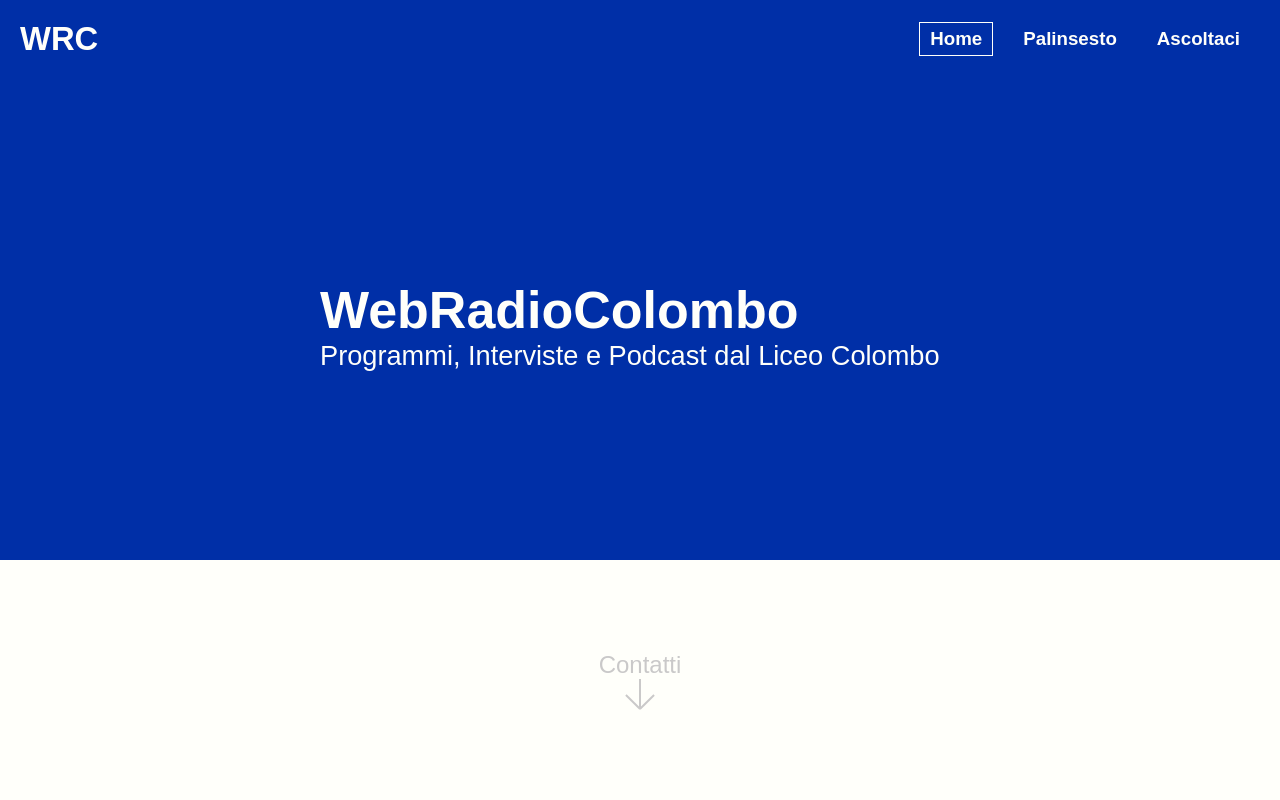
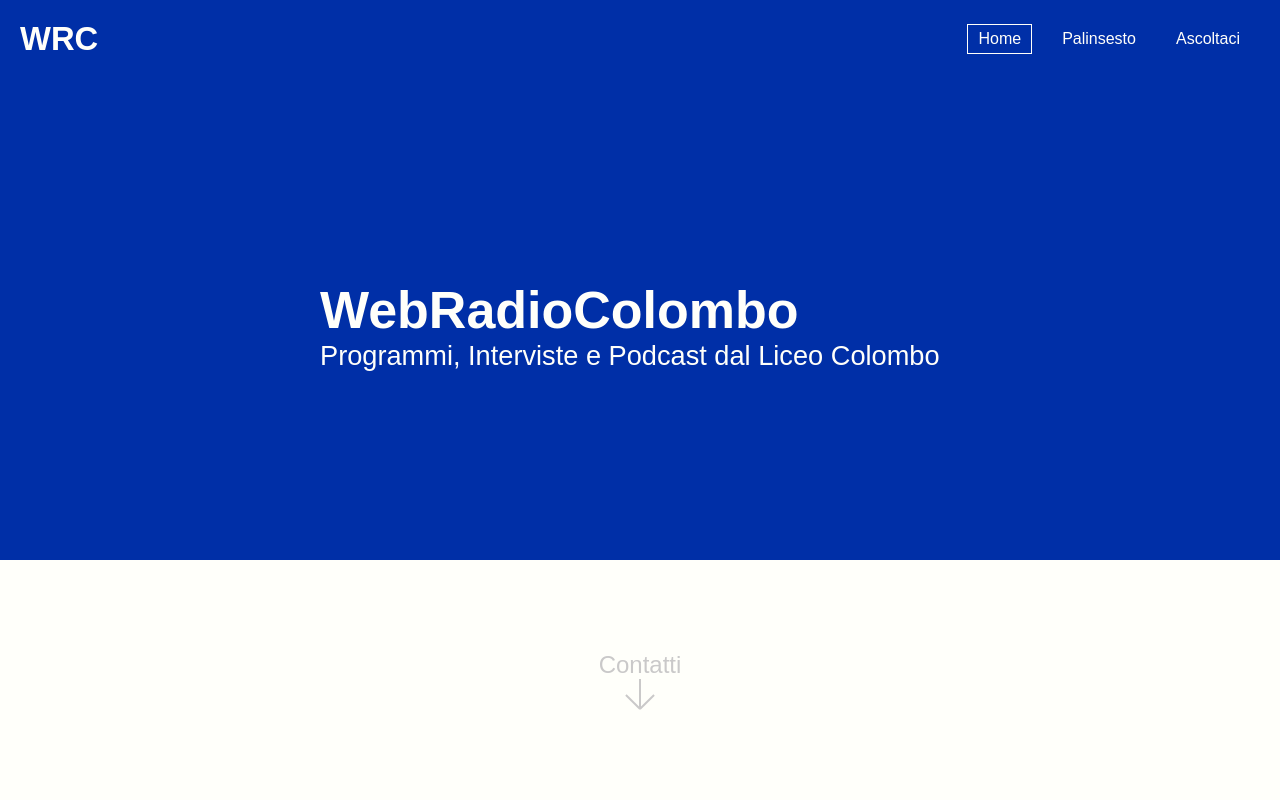
Before and after one commit to WebRadioColombo/webradiocolombo.github.io, a plain HTML site: page index.html in a window 1280 px wide. Shown: the top 800 px of the page. Drawn offline with Linux system fonts and the light colour scheme; a web font is replaced by a local one.

Commit message:
Update index.html

```diff
--- a/index.html
+++ b/index.html
@@ -24,13 +24,13 @@
 
             <div class="pages">
                 <a href="">
-                    <h3>Home</h3>
+                    <p>Home</p>
                 </a>
                 <a href="palinsesto.html">
-                    <h3>Palinsesto</h3>
+                    <p>Palinsesto</p>
                 </a>
-                <a href="https://www.youtube.com/" target="_blank">
-                    <h3>Ascoltaci</h3>
+                <a href="https://www.youtube.com/@WebRadioColombo" target="_blank">
+                    <p>Ascoltaci</p>
                 </a>
             </div>
 
@@ -63,7 +63,7 @@
         <a href="https://www.instagram.com/" target="_blank">
             <img src="img/ig_logo_bw.png" alt="Instagram">
         </a>
-        <a href="https://www.youtube.com/" target="_blank">
+        <a href="https://www.youtube.com/@WebRadioColombo" target="_blank">
             <img src="img/yt_logo_bw.png" alt="YouTube">
         </a>
     </div>
```
